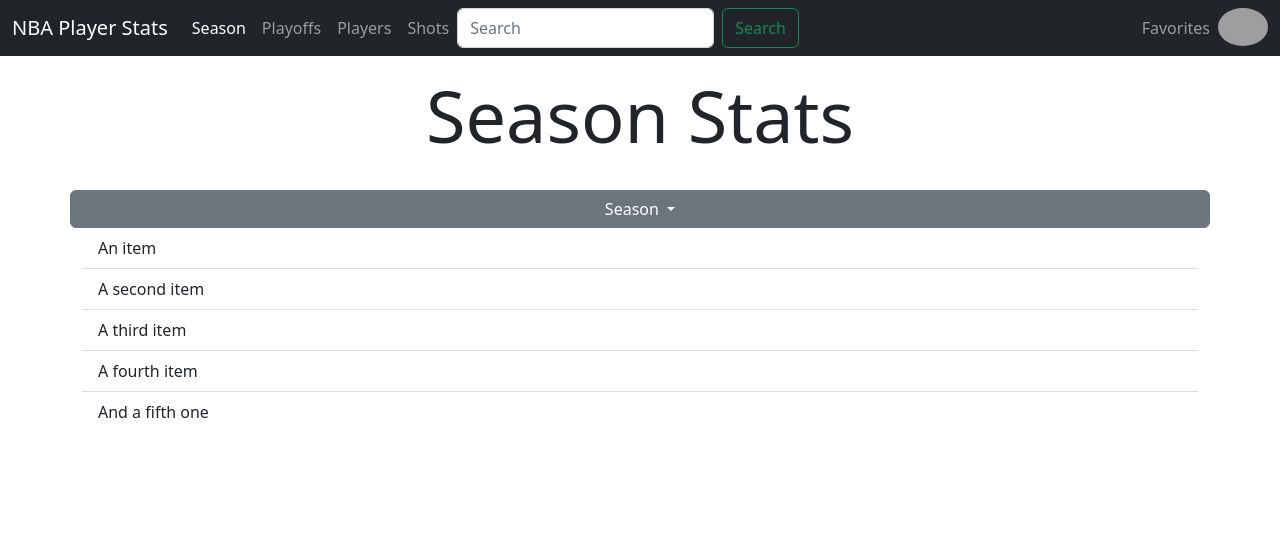
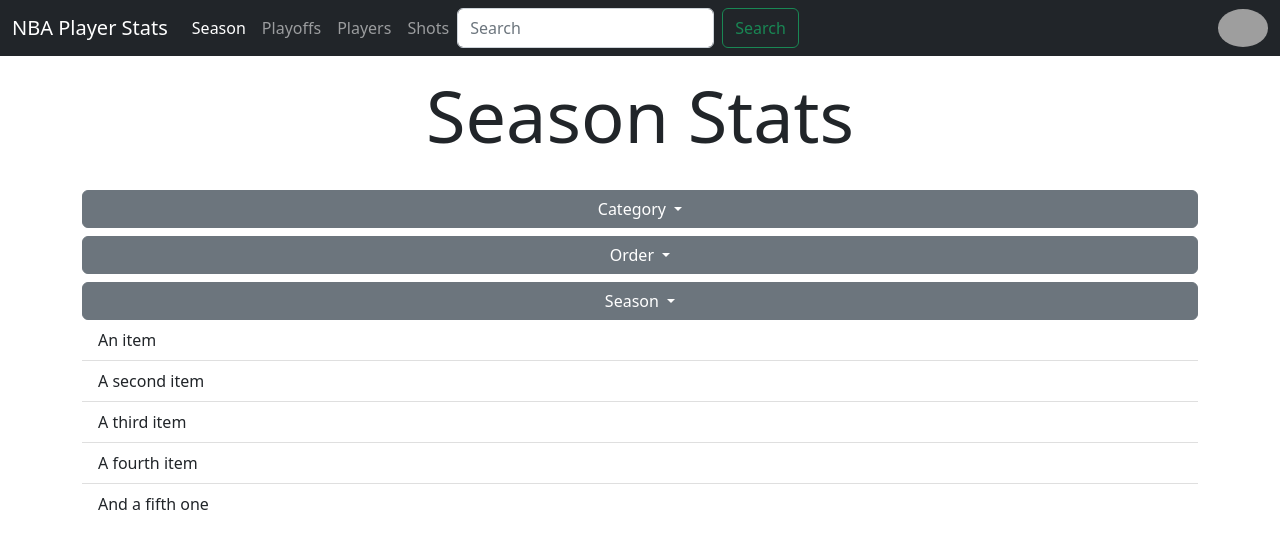
Before and after one commit to Caden01/nba-player-stats, a Flask app: page /season in a window 1280 px wide. Shown: the top 549 px of the page. Run offline with Flask 2, Linux system fonts and the light colour scheme; grey boxes are pictures that could not be loaded.

Commit message:
Create profile UI and move favorite players to profile. Add two more dropdowns for season and playoff stat UI

```diff
--- a/app.py
+++ b/app.py
@@ -27,6 +27,6 @@
 def shots():
     return render_template("shots.html")
 
-@app.route("/favorite")
-def favorite_players():
-    return render_template("favorite.html")
+@app.route("/profile")
+def profile():
+    return render_template("profile.html")
--- a/templates/base.html
+++ b/templates/base.html
@@ -34,10 +34,7 @@
             </ul>
             <ul class="navbar-nav">
                 <li class="nav-item">
-                    <a class="nav-link" href="/favorite">Favorites</a>
-                </li>
-                <li class="nav-item">
-                    <a href="#"><img src="https://upload.wikimedia.org/wikipedia/commons/2/2c/Default_pfp.svg" class="rounded-circle" style="width: 50px;" alt="Avatar"></a>
+                    <a href="/profile"><img src="https://upload.wikimedia.org/wikipedia/commons/2/2c/Default_pfp.svg" class="rounded-circle" style="width: 50px;" alt="Avatar"></a>
                 </li>
             </ul>
         </div>
--- a/templates/season.html
+++ b/templates/season.html
@@ -9,9 +9,16 @@
 
     <div class="container">
         <div class="row align-items-center">
-            <button type="button" class="btn btn-secondary dropdown-toggle" data-bs-toggle="dropdown" aria-expanded="false">
-                Season
-              </button>
+            <div class="d-grid gap-2">
+                <button type="button" class="btn btn-secondary dropdown-toggle" data-bs-toggle="dropdown" aria-expanded="false"> Category
+                </button>
+                <button type="button" class="btn btn-secondary dropdown-toggle" data-bs-toggle="dropdown" aria-expanded="false">
+                    Order
+                </button>
+                <button type="button" class="btn btn-secondary dropdown-toggle" data-bs-toggle="dropdown" aria-expanded="false">
+                    Season
+                </button>
+            </div>
             <div class="col">
                 <ul class="list-group list-group-flush">
                     <li class="list-group-item"><a href="#" class="text-reset text-decoration-none">An item</a></li>
```
Also changed, not shown: templates/playoffs.html (+10 -3 lines), templates/profile.html (renamed from templates/favorite.html, +7 -0 lines).
